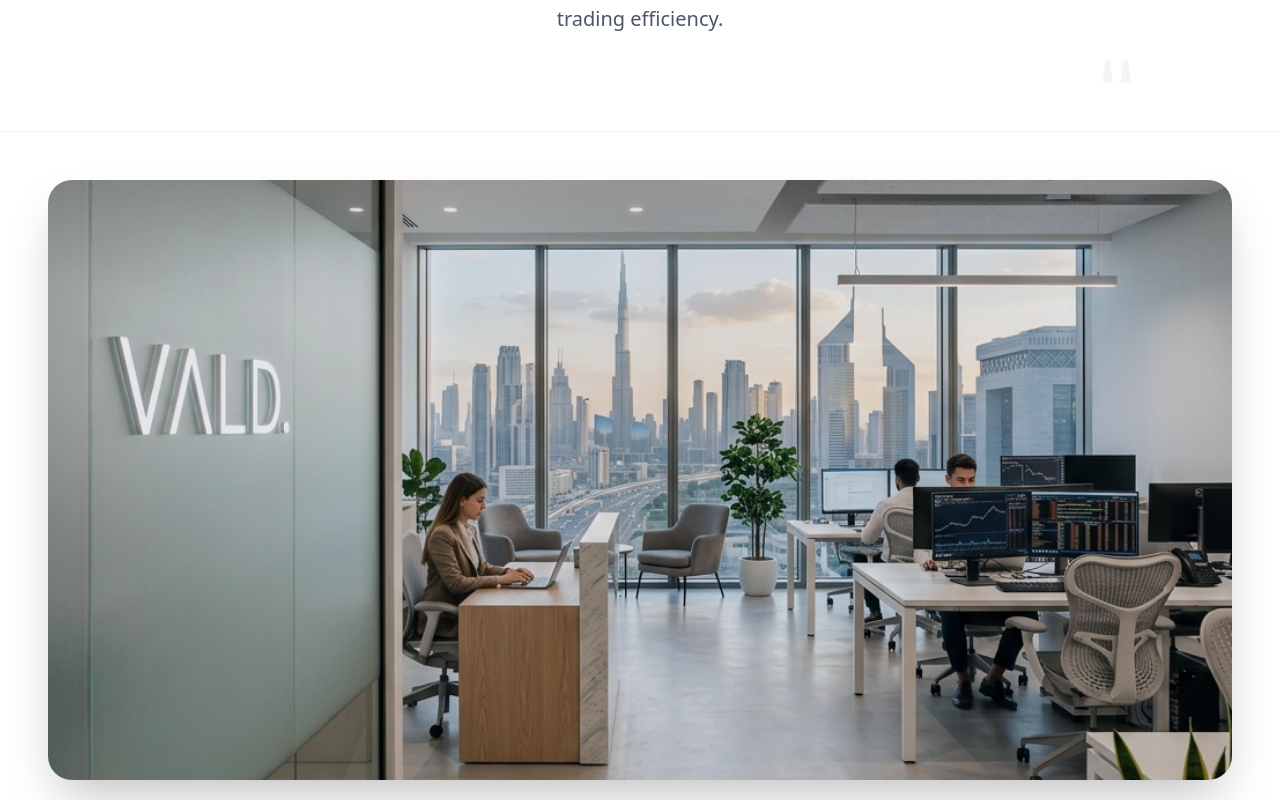
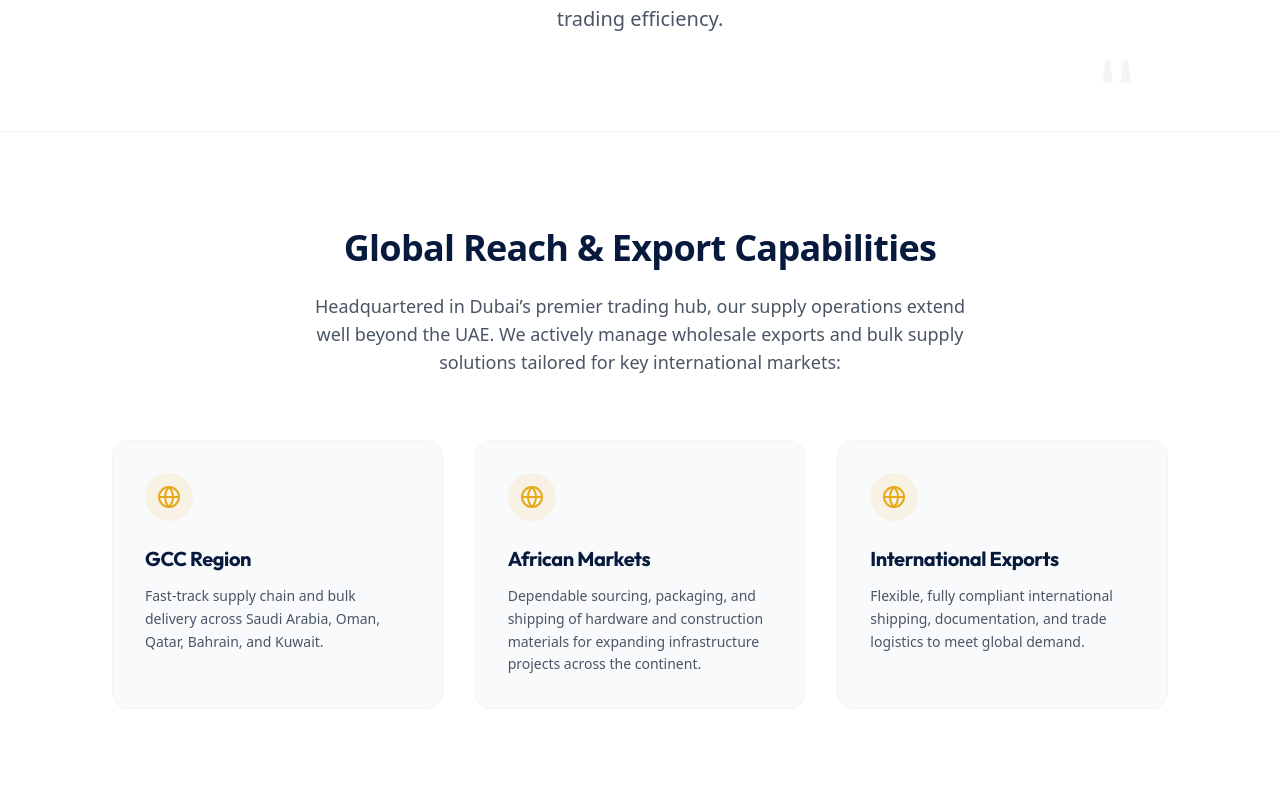
Before and after one commit to venusaljadeed-maker/vald, a Next.js app: page /about in a window 1280 px wide. Shown: the part 920-1720 px from the top of the page. Built offline with nearby package versions, Linux system fonts and the light colour scheme.

Commit message:
Remove generated Dubai warehouse/headquarters section from About Us page

```diff
--- a/src/app/about/page.tsx
+++ b/src/app/about/page.tsx
@@ -43,25 +43,6 @@ export default function AboutPage() {
               While the company is an independent business owned and operated in Dubai, its foundation is deeply inspired by a rich personal legacy. The company name pays homage to <strong className="text-vald-deep-navy font-semibold">Venus Enterprises</strong>—a respected timber business established in India by my grandfather, <strong className="text-vald-deep-navy font-semibold">K.P. Mustafa Haji</strong>. Guided by the timeless principles of integrity, quality, and hard work passed down through generations, Venus Al Jadeed bridges classic business values with modern trading efficiency.
             </p>
             <span className="absolute -bottom-16 -right-4 md:-right-8 text-8xl text-gray-100 font-serif z-0 rotate-180">"</span>
-          </div>
-        </div>
-      </section>
-
-      {/* Headquarters Image Section */}
-      <section className="py-12 bg-white">
-        <div className="container mx-auto px-6 lg:px-12 max-w-7xl">
-          <div className="group relative w-full h-[400px] md:h-[600px] rounded-3xl overflow-hidden shadow-2xl">
-            <div className="absolute inset-0 bg-vald-deep-navy/10 z-10 group-hover:bg-transparent transition-colors duration-500"></div>
-            <img
-              src="/images/vald-dubai-office.jpg"
-              alt="VALD Minimal Trading Office in Dubai"
-              className="absolute inset-0 w-full h-full object-cover group-hover:scale-105 transition-transform duration-700 ease-out"
-            />
-            {/* Subtle Overlay Label */}
-            <div className="absolute bottom-8 left-8 z-20 bg-white/90 backdrop-blur-sm px-6 py-3 rounded-lg shadow-lg translate-y-4 opacity-0 group-hover:translate-y-0 group-hover:opacity-100 transition-all duration-300">
-              <span className="text-vald-gold font-bold tracking-wider text-xs uppercase block mb-1">Global Headquarters</span>
-              <span className="text-vald-deep-navy font-display font-bold text-lg">Dubai, United Arab Emirates</span>
-            </div>
           </div>
         </div>
       </section>
```
